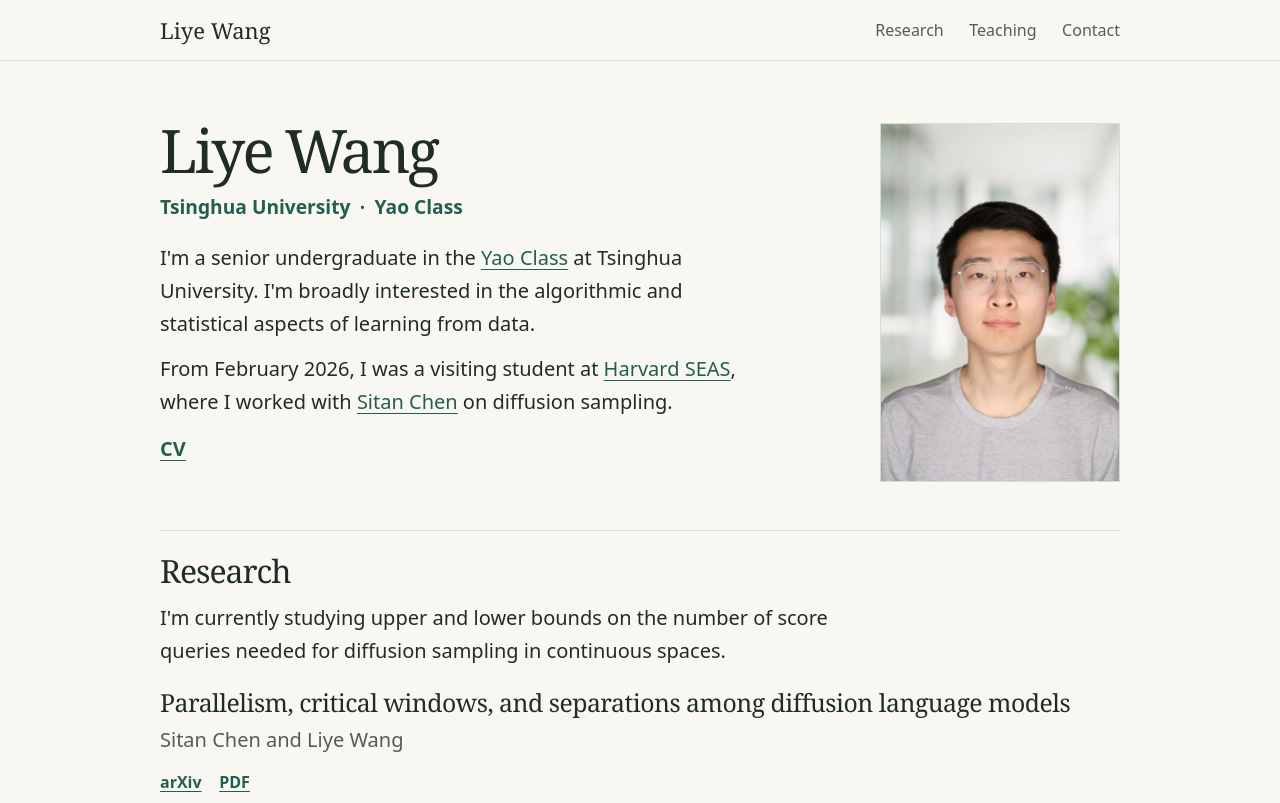
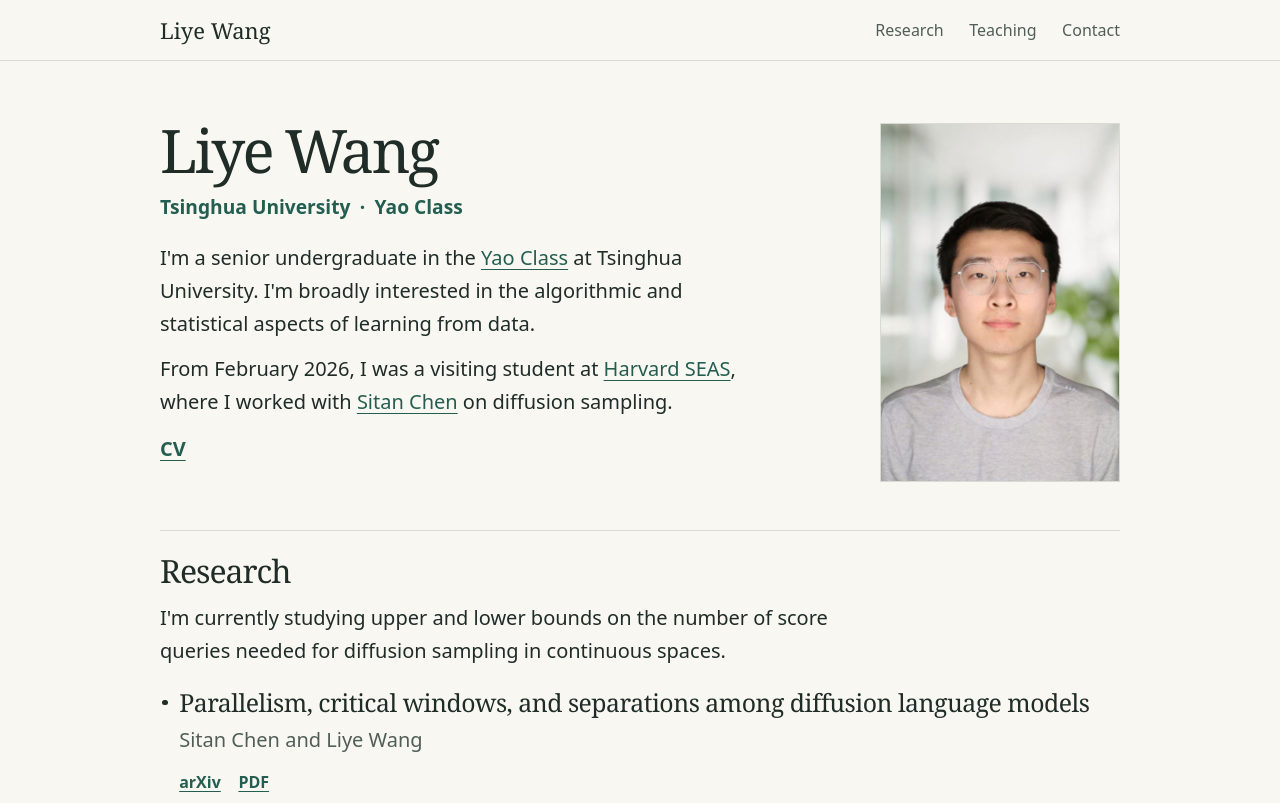
Before and after one commit to Prince-Polo/prince-polo.github.io, a plain HTML site: page index.html in a window 1280 px wide. Shown: the top 803 px of the page. Drawn offline with Linux system fonts and the light colour scheme.

Commit message:
Update styles.css

```diff
--- a/styles.css
+++ b/styles.css
@@ -310,3 +310,19 @@ h3 a:hover {
 .research-section .paper .authors {
   margin: 0 0 0.5rem;
 }
+
+.research-section .paper {
+  position: relative;
+  padding-left: 1.2rem;
+}
+
+.research-section .paper::before {
+  content: "";
+  position: absolute;
+  top: 0.65em;
+  left: 0.15rem;
+  width: 0.35rem;
+  height: 0.35rem;
+  border-radius: 50%;
+  background: currentColor;
+}
```
